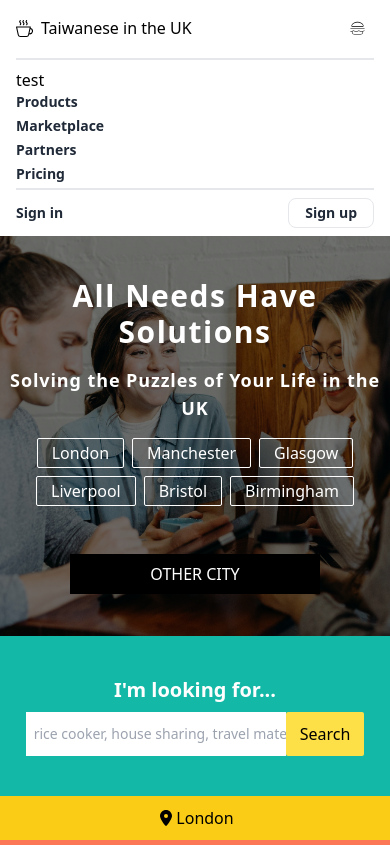
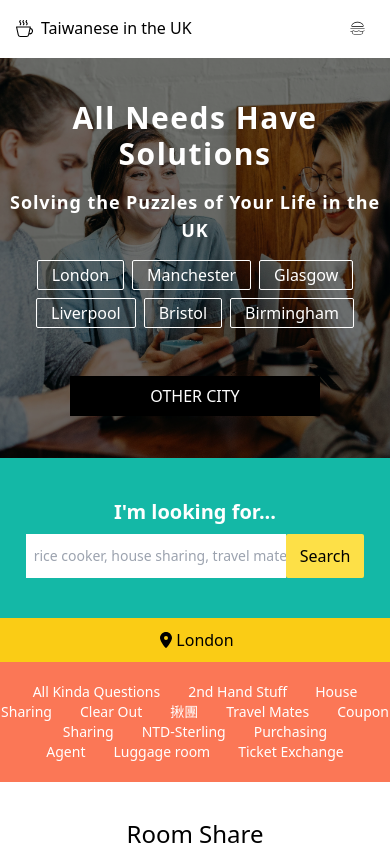
Before and after one commit to WenJenChun/taiwanese_in_the_uk, a React (Create React App) app: page / in a window 390 px wide. Shown: the top 845 px of the page. Built offline with nearby package versions, Linux system fonts and the light colour scheme.

Commit message:
add navbar toggle for mobile and add gsap

```diff
--- a/package.json
+++ b/package.json
@@ -3,10 +3,12 @@
   "version": "0.1.0",
   "private": true,
   "dependencies": {
+    "@gsap/react": "^2.1.1",
     "@heroicons/react": "^2.1.3",
     "@testing-library/jest-dom": "^5.17.0",
     "@testing-library/react": "^13.4.0",
     "@testing-library/user-event": "^13.5.0",
+    "gsap": "^3.12.5",
     "react": "^18.2.0",
     "react-dom": "^18.2.0",
     "react-icons": "^5.1.0",
--- a/src/Nav.js
+++ b/src/Nav.js
@@ -1,85 +1,86 @@
-import React, {useEffect} from 'react'
-import "./styles/style.css"
+import React, { useState } from 'react';
+import "./styles/style.css";
 import { BsCupHot } from 'react-icons/bs';
 import { PiHamburgerThin } from "react-icons/pi";
-// import { query } from 'express';
+import { useRef } from 'react';
+import gsap from 'gsap';
+import { useGSAP } from '@gsap/react';
+
 
 
 const Nav = () => {
-  useEffect(() => {
-    const hamburgerIcon = document.querySelector("#hamburger");
-    const menuChoice = document.querySelector("#menuChoice");
+  const [isPhoneMenuVisible, setPhoneMenuVisible] = useState(false);
+  const togglePhoneMenu = () => {
+    setPhoneMenuVisible(!isPhoneMenuVisible);
+  };
 
-    if (hamburgerIcon) {
-      hamburgerIcon.addEventListener("click", (e) => {
-        e.preventDefault();
-        console.log("click");
-        menuChoice.classList.add("text-green");
+//   gsap.registerPlugin(useGSAP);
 
-        // 這裡可以添加更多處理邏輯
-      });
-    }
-    // 清除事件監聽器
-    return () => {
-      if (hamburgerIcon) {
-        hamburgerIcon.removeEventListener("click", () => {
-          console.log("click");
-        });
-      }
-    };
-  }, []);
+// const container = useRef();
+
+// useGSAP(
+//     () => {
+//         // gsap code here...
+//         gsap.to('.box', { x: 360 }); // <-- automatically reverted
+//     },
+//     { scope: container }
+// );
 
   return (
     <nav className='nav'>
-      <div class="bg-gray-100 font-sans w-full m-0">
-        <div class="bg-white">
-          <div class="container mx-auto px-4">
-            <div class="flex  items-center justify-between py-4">
+      <div className="bg-gray-100 font-sans w-full m-0">
+        <div className="bg-white">
+          <div className="container mx-auto px-4">
+            <div className="flex items-center justify-between py-4">
               {/* logo & title */}
               <div>
-                <BsCupHot class="inline pr-2 pb-0.5" size={25} color="black" />
-                <h2 class="inline">Taiwanese in the UK</h2>
+                <BsCupHot className="inline pr-2 pb-0.5" size={25} color="black" />
+                <h2 className="inline">Taiwanese in the UK</h2>
+
               </div>
 
               {/* choices */}
-              <div class="hidden sm:flex sm:items-center">
-                <a href="#" class="text-gray-800 text-sm font-semibold hover:text-teal-500 mr-4">找房源</a>
-                <a href="#" class="text-gray-800 text-sm font-semibold hover:text-teal-500 mr-4">找二手物品</a>
-                <a href="#" class="text-gray-800 text-sm font-semibold hover:text-teal-500 mr-4">找旅伴</a>
-                <a href="#" class="text-gray-800 text-sm font-semibold hover:text-teal-500">聊聊天</a>
+              <div className="hidden sm:flex sm:items-center">
+                <a href="#" className="text-gray-800 text-sm font-semibold hover:text-teal-500 mr-4">找房源</a>
+                <a href="#" className="text-gray-800 text-sm font-semibold hover:text-teal-500 mr-4">找二手物品</a>
+                <a href="#" className="text-gray-800 text-sm font-semibold hover:text-teal-500 mr-4">找旅伴</a>
+                <a href="#" className="text-gray-800 text-sm font-semibold hover:text-teal-500">聊聊天</a>
               </div>
 
               {/* sign in */}
-              <div class="hidden sm:flex sm:items-center">
-                <a href="#" class="text-gray-800 text-sm font-semibold hover:text-teal-500 mr-4">Sign in</a>
-                <a href="#" class="text-gray-800 text-sm font-semibold border px-4 py-2 rounded-lg text-teal-500 border-teal-500 hover:bg-teal-500 hover:text-white">Sign up</a>
+              <div className="hidden sm:flex sm:items-center">
+                <a href="#" className="text-gray-800 text-sm font-semibold hover:text-teal-500 mr-4">Sign in</a>
+                <a href="#" className="text-gray-800 text-sm font-semibold border px-4 py-2 rounded-lg text-teal-500 border-teal-500 hover:bg-teal-500 hover:text-white">Sign up</a>
               </div>
 
               {/* hamburger icon */}
-              <div class="sm:hidden cursor-pointer" id="hamburger">
-                <a href=""><PiHamburgerThin class="inline pr-2 pb-0.5" size={25} color="black" /></a>
+              <div className="sm:hidden cursor-pointer" id="hamburger">
+                <button onClick={togglePhoneMenu}>
+                  <PiHamburgerThin className="inline pr-2 pb-0.5" size={25} color="black" />
+                </button>
               </div>
-
             </div>
 
-            <div class="block sm:hidden bg-pink text-blue border-t-2 py-2" id="menuChoice">
-              <p>test</p>
-              <div class="flex flex-col">
-                <a href="#" class="text-gray-800 text-sm font-semibold hover:text-teal-500 mb-1">Products</a>
-                <a href="#" class="text-gray-800 text-sm font-semibold hover:text-teal-500 mb-1">Marketplace</a>
-                <a href="#" class="text-gray-800 text-sm font-semibold hover:text-teal-500 mb-1">Partners</a>
-                <a href="#" class="text-gray-800 text-sm font-semibold hover:text-teal-500 mb-1">Pricing</a>
-                <div class="flex justify-between items-center border-t-2 pt-2">
-                  <a href="#" class="text-gray-800 text-sm font-semibold hover:text-teal-500 mr-4">Sign in</a>
-                  <a href="#" class="text-gray-800 text-sm font-semibold border px-4 py-1 rounded-lg hover:text-teal-600 hover:border-teal-600">Sign up</a>
+            {/* phone menu */}
+            {isPhoneMenuVisible && (
+              <div className="block sm:hidden bg-pink text-blue border-t-2 py-2" id="phoneMenuChoice">
+                <div className="flex flex-col">
+                  <a href="#" className="text-gray-800 text-sm font-semibold hover:text-teal-500 mb-1">Products</a>
+                  <a href="#" className="text-gray-800 text-sm font-semibold hover:text-teal-500 mb-1">Marketplace</a>
+                  <a href="#" className="text-gray-800 text-sm font-semibold hover:text-teal-500 mb-1">Partners</a>
+                  <a href="#" className="text-gray-800 text-sm font-semibold hover:text-teal-500 mb-1">Pricing</a>
+                  <div className="flex justify-between items-center border-t-2 pt-2">
+                    <a href="#" className="text-gray-800 text-sm font-semibold hover:text-teal-500 mr-4">Sign in</a>
+                    <a href="#" className="text-gray-800 text-sm font-semibold border px-4 py-1 rounded-lg hover:text-teal-600 hover:border-teal-600">Sign up</a>
+                  </div>
                 </div>
               </div>
-            </div>
+            )}
           </div>
         </div>
       </div>
     </nav>
-  )
+  );
 }
 
-export default Nav
+export default Nav;
```
Also changed, not shown: 1 other file (tests, documents, lock files or other folders).
